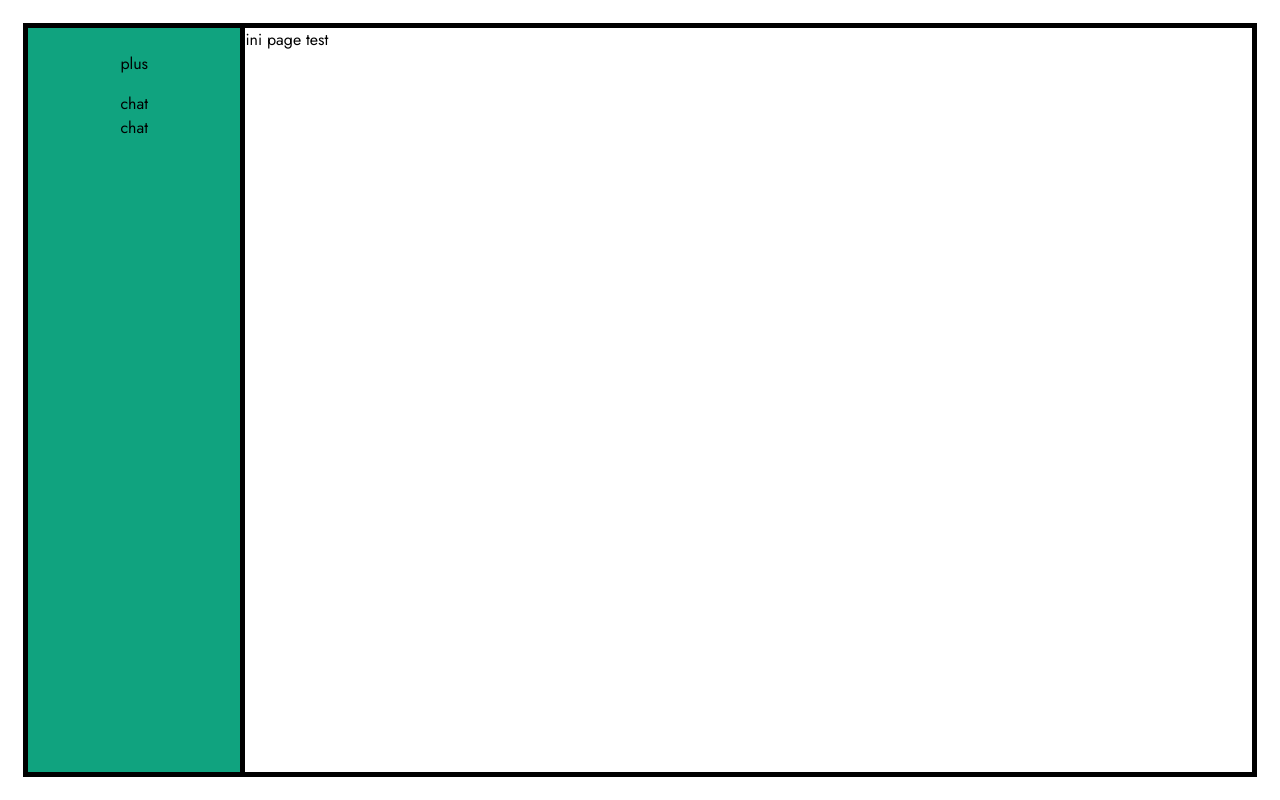
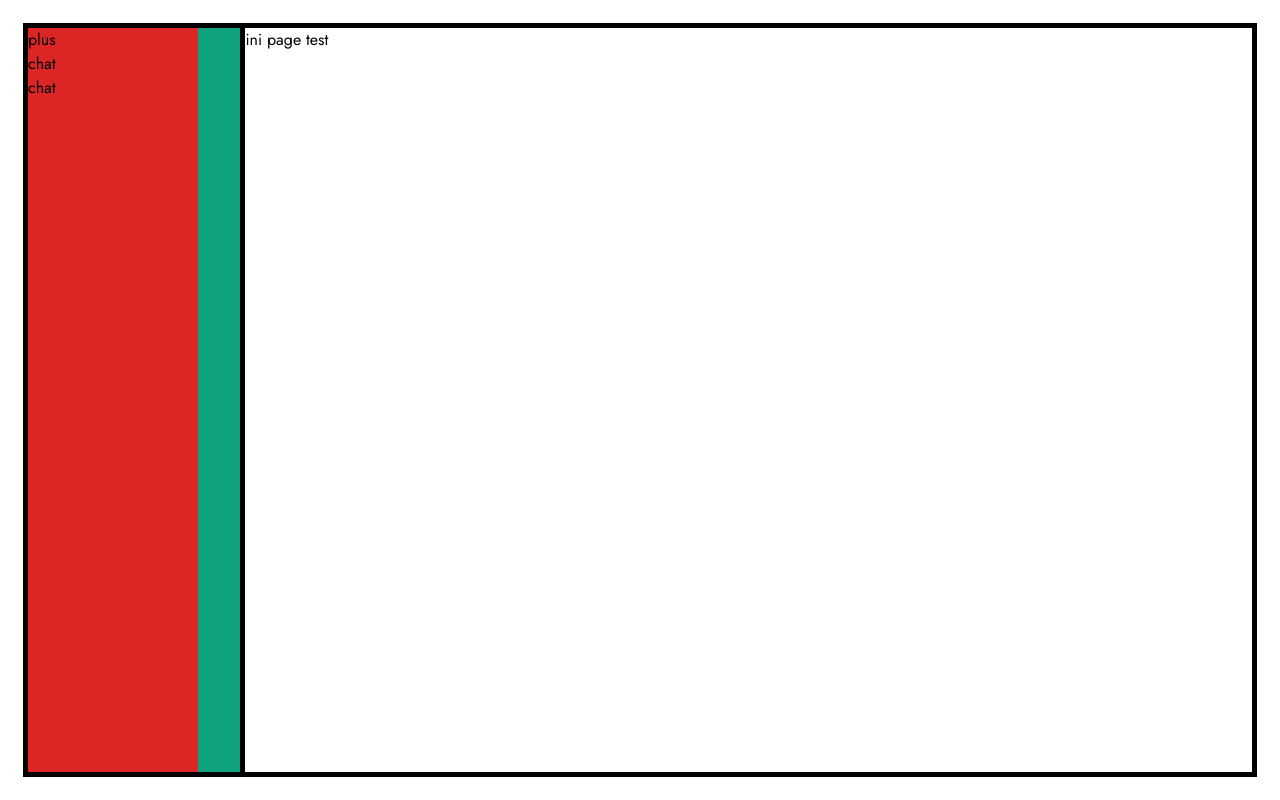
Before and after one commit to ocitocit/clone-chatgpt, a Next.js app: page / in a window 1280 px wide. Built offline with nearby package versions, Linux system fonts and the light colour scheme.

Commit message:
layout basic and update readme

```diff
--- a/app/globals.css
+++ b/app/globals.css
@@ -1,3 +1,11 @@
 @tailwind base;
 @tailwind components;
 @tailwind utilities;
+
+
+@layer components {
+    .box-shadow {
+        filter: drop-shadow(5px 5px 0px #183643);
+    }
+
+}
--- a/app/layout.tsx
+++ b/app/layout.tsx
@@ -14,7 +14,7 @@ export default function RootLayout({ children }: { children: React.ReactNode })
         head.tsx. Find out more at https://beta.nextjs.org/docs/api-reference/file-conventions/head
       */}
       <head />
-      <body className="m-0 flex flex-col border-2 border-solid border-black font-jost md:h-screen md:w-screen md:flex-row md:border-none">
+      <body className="m-0 flex h-screen w-screen flex-col overflow-hidden border-2 border-solid border-black font-jost md:flex-row md:border-none">
         <NavBar />
         {children}
       </body>
--- a/components/NavBar.tsx
+++ b/components/NavBar.tsx
@@ -6,43 +6,20 @@ const NavBar = () => {
   const [navbar, setNavbar] = useState(false);
 
   return (
-    <header className="m-0 md:h-full md:w-[305px]">
-      <nav className="md h-full w-full border-b-2 border-solid border-black md:border-y-[23px] md:border-l-[23px] md:border-white">
-        <div
-          className={`flex h-full w-full ${navbar ? 'flex-col' : 'flex-row'} ${
-            !navbar && 'justify-between'
-          } bg-[#10A37F] py-2 px-2 md:justify-center md:border-[5px] md:border-solid md:border-black`}
-        >
-          <div className="md:hidden">
+    <header className="h-full w-full md:w-[305px]">
+      <nav className="h-full w-full border-b-2 border-solid border-black  md:border-y-[23px] md:border-l-[23px] md:border-white">
+        <div className="h-full w-full bg-[#10A37F] md:border-[5px] md:border-solid md:border-black">
+          <div className="flex justify-between p-2 md:hidden md:p-4">
             <button onClick={() => setNavbar(!navbar)}>
-              {navbar ? (
               <Image
-                  className="sm:h-12 sm:w-12"
-                  src="/icons/x-icon.svg"
+                className="relative z-50 sm:h-12 sm:w-12"
+                src={navbar ? '/icons/x-icon.svg' : '/icons/bars.svg'}
                 alt=""
                 width={23}
                 height={23}
               />
-              ) : (
-                <Image
-                  className="sm:h-12 sm:w-12"
-                  src="/icons/bars.svg"
-                  alt=""
-                  width={23}
-                  height={23}
-                />
-              )}
             </button>
-          </div>
-          {navbar ? (
-            <Image
-              className="hidden sm:h-12 sm:w-12 md:hidden"
-              src="/icons/plus.svg"
-              alt=""
-              width={23}
-              height={23}
-            />
-          ) : (
+            <button>
               <Image
                 className="sm:h-12 sm:w-12 md:hidden"
                 src="/icons/plus.svg"
@@ -50,12 +27,18 @@ const NavBar = () => {
                 width={23}
                 height={23}
               />
-          )}
-
-          <div className={`md:block ${navbar ? 'block' : 'hidden'}`}>
-            <div className="my-4 ">plus</div>
+            </button>
+          </div>
+          <div
+            className={`absolute top-0 h-screen w-4/5 border-2 border-solid border-black bg-red-600 transition-all duration-300 ease-in md:static md:h-full md:border-none ${
+              navbar ? ' box-shadow left-0 ' : '-left-full'
+            }`}
+          >
+            <div>
+              <div className=" ">plus</div>
               <div>chat</div>
               <div>chat</div>
+            </div>
           </div>
         </div>
       </nav>
```
Also changed, not shown: 1 other file (tests, documents, lock files or other folders). Lines whose indentation alone changed are shown as unchanged.
